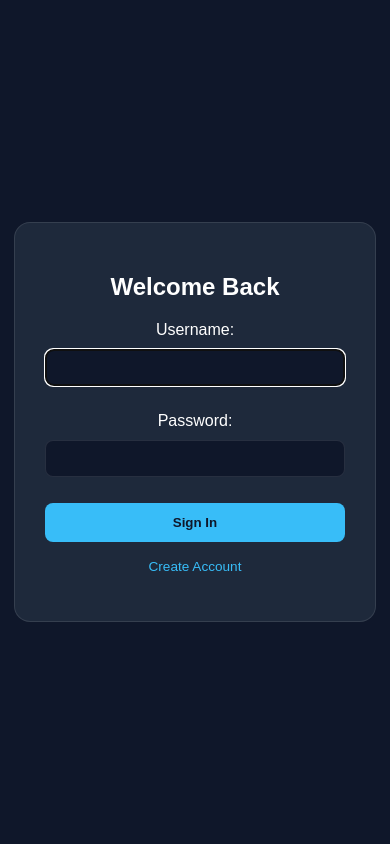
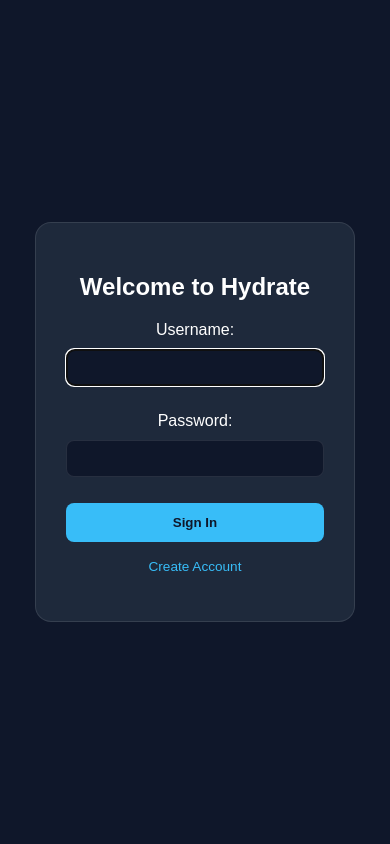
Before and after one commit to bharath2410/hydration-tracker, a Django app: page /login/ in a window 390 px wide. Run offline with Django 5.2, Linux system fonts and the light colour scheme.

Commit message:
style: finalize mobile responsive card styling on registration page

```diff
--- a/tracker/templates/registration/login.html
+++ b/tracker/templates/registration/login.html
@@ -2,19 +2,62 @@
 <html lang="en">
 <head>
     <meta charset="UTF-8">
+    <meta name="viewport" content="width=device-width, initial-scale=1.0">
     <title>Login - Hydrate Daily</title>
-    <link rel="manifest" href="/manifest.json?v=3" crossorigin="use-credentials">
+    <link rel="manifest" href="/manifest.json?v=4" crossorigin="use-credentials">
     <style>
-        body { background: #0f172a; color: white; font-family: sans-serif; display: flex; justify-content: center; align-items: center; height: 100vh; margin: 0; }
-        .box { background: #1e293b; padding: 30px; border-radius: 16px; border: 1px solid rgba(255,255,255,0.1); width: 300px; text-align: center; }
-        input { width: 100%; padding: 10px; margin: 10px 0; border-radius: 8px; border: 1px solid rgba(255,255,255,0.1); background: #0f172a; color: white; box-sizing: border-box; }
-        button { width: 100%; padding: 12px; background: #38bdf8; border: none; border-radius: 8px; color: #0f172a; font-weight: bold; cursor: pointer; }
-        a { color: #38bdf8; font-size: 0.85rem; text-decoration: none; }
+        body {
+            background: #0f172a;
+            color: white;
+            font-family: sans-serif;
+            display: flex;
+            justify-content: center;
+            align-items: center;
+            height: 100vh;
+            margin: 0;
+            padding: 20px; /* Prevents card from touching screen edges on mobile */
+            box-sizing: border-box;
+        }
+        .box {
+            background: #1e293b;
+            padding: 30px;
+            border-radius: 16px;
+            border: 1px solid rgba(255,255,255,0.1);
+            width: 100%; /* 🌟 Allows responsive shrinking on tiny screens */
+            max-width: 320px; /* 🌟 Keeps it clean and structured */
+            text-align: center;
+            box-sizing: border-box;
+        }
+        input {
+            width: 100%;
+            padding: 10px;
+            margin: 10px 0;
+            border-radius: 8px;
+            border: 1px solid rgba(255,255,255,0.1);
+            background: #0f172a;
+            color: white;
+            box-sizing: border-box;
+        }
+        button {
+            width: 100%;
+            padding: 12px;
+            background: #38bdf8;
+            border: none;
+            border-radius: 8px;
+            color: #0f172a;
+            font-weight: bold;
+            cursor: pointer;
+        }
+        a {
+            color: #38bdf8;
+            font-size: 0.85rem;
+            text-decoration: none;
+        }
     </style>
 </head>
 <body>
     <div class="box">
-        <h2>Welcome Back</h2>
+        <h2>Welcome to Hydrate</h2>
         <form method="POST">
             {% csrf_token %}
             {{ form.as_p }}
```
Also changed, not shown: tracker/templates/registration/register.html (+49 -6 lines).
